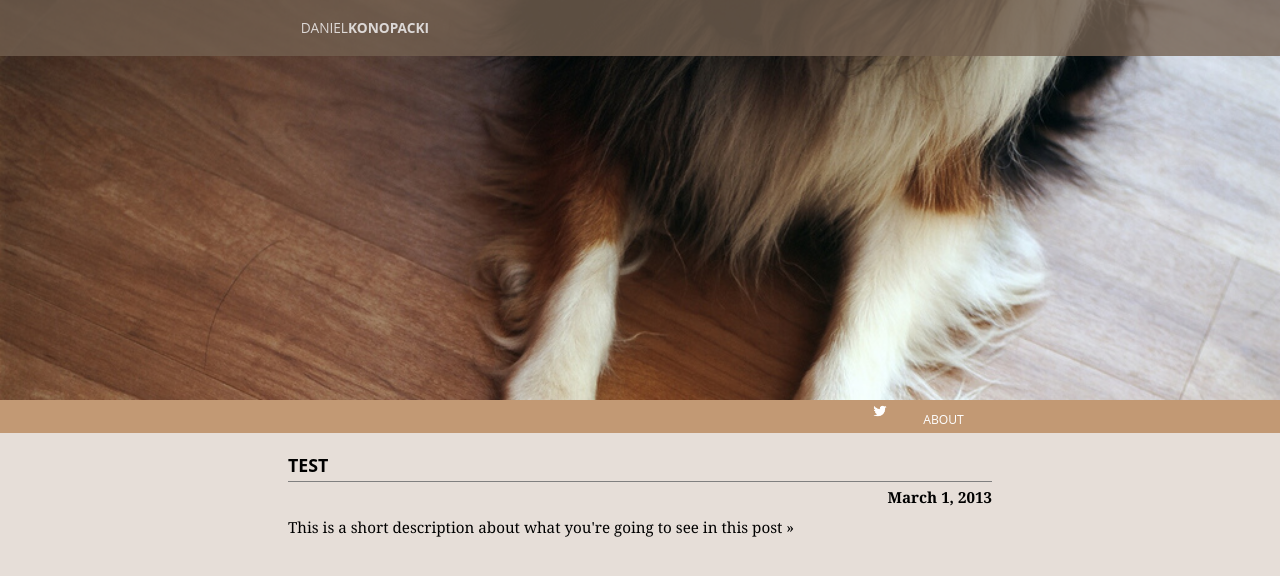
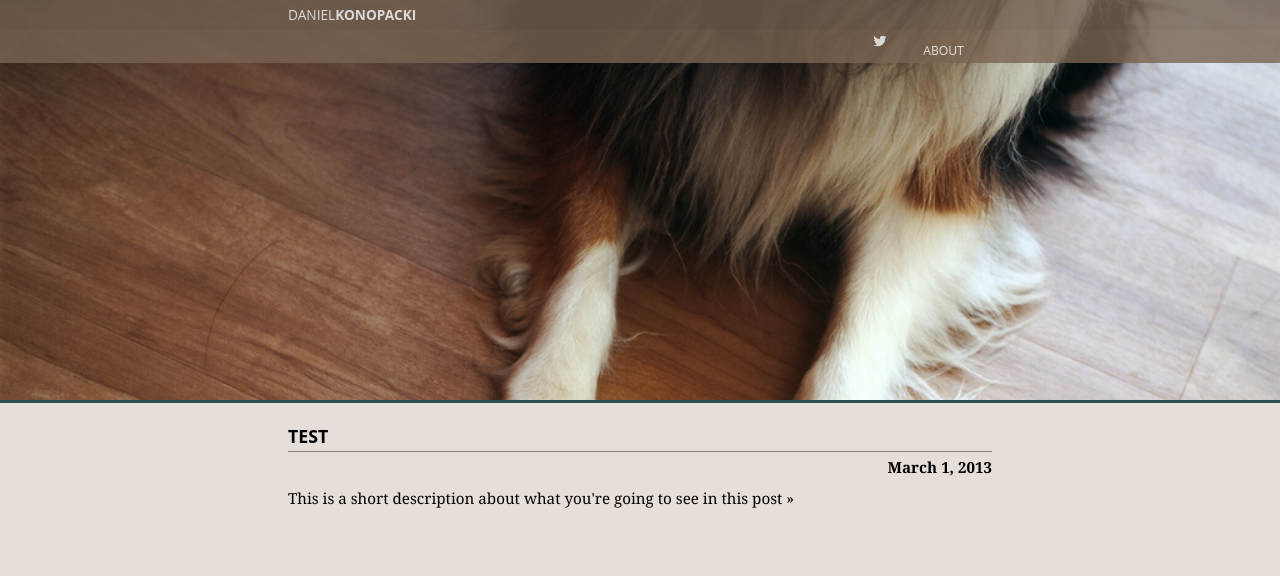
Before and after one commit to danielkonopacki/danielkonopacki.github.com, a Jekyll site: the page built from index.html, in a window 1280 px wide. Shown: the top 576 px of the page. Built offline with Jekyll 4.4.1, drawn with Linux system fonts in a browser that asks for light colours; Markdown is read by kramdown in place of the engine named in the settings.

Commit message:
Style changes

```diff
--- a/_layouts/default.html
+++ b/_layouts/default.html
@@ -14,8 +14,6 @@
         <h1><a href="/">Daniel<strong>Konopacki</strong></a></h1>
       </div>
     </div>
-  </div>
-  <div class="background"></div>
     <div id="nav">
       <div class="content-container">
         <ul>
@@ -24,6 +22,8 @@
         </ul>
       </div>
     </div>
+  </div>
+  <div class="background"></div>
   <div id="content" class="content-container">
     {{ content }}
   </div>
--- a/css/layout.css
+++ b/css/layout.css
@@ -8,14 +8,14 @@ html, body {
 #header {
   width: 100%;
   background-color: #736151;
-  padding: 1%;
+  padding: 0;
   opacity: .8;
   position: fixed;
   top: 0;
 }
 
 #nav {
-  background-color: #C29974;
+  background-color: #7A6552;
 }
 
 #nav ul {
@@ -57,6 +57,7 @@ html, body {
   background-size: cover;
   width: 100%;
   height: 400px;
+  border-bottom: 3px solid darkslategray;
 }
 
 .content-container {
```
Lines whose indentation alone changed are shown as unchanged.
